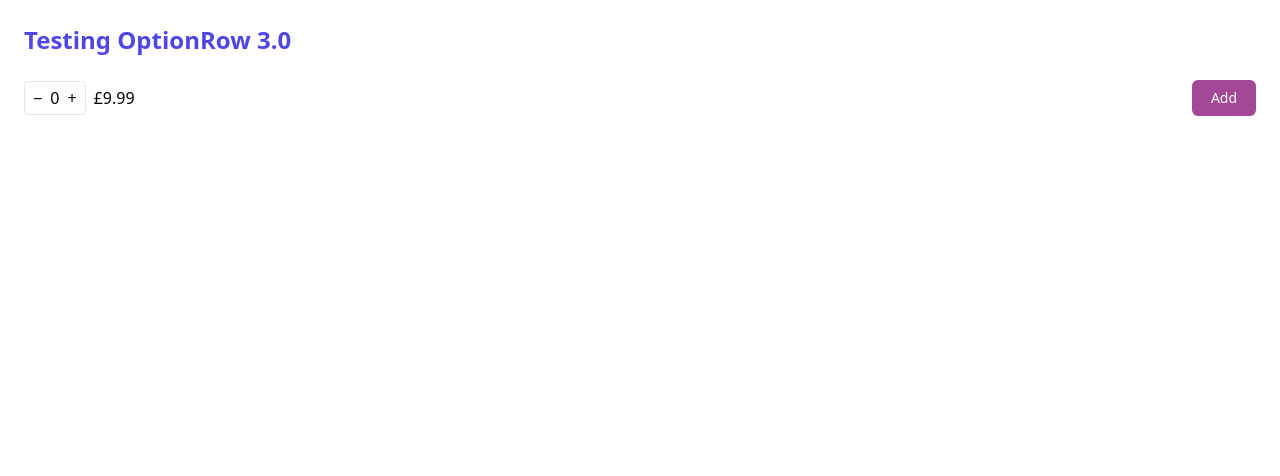
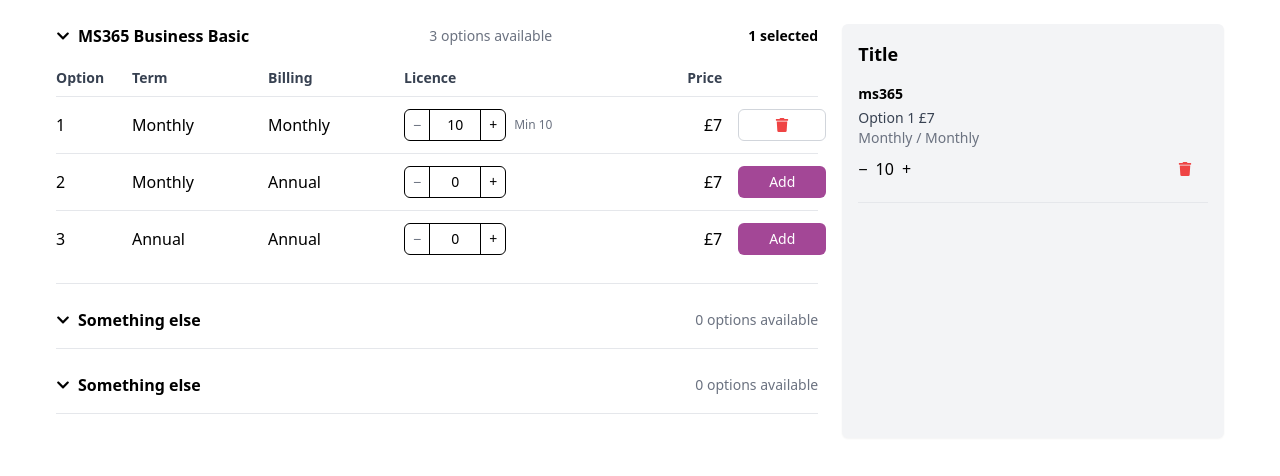
Before and after one commit to ellroberts/bi-directional-v3-public, a React (Vite) app: page / in a window 1280 px wide. Shown: the top 476 px of the page. Built offline with nearby package versions, Linux system fonts and the light colour scheme.

Commit message:
tested tailwind colours on all files

```diff
--- /dev/null
+++ b/src/App-v3-old.jsx
@@ -0,0 +1,24 @@
+import { PlanProvider } from './components/PlanContext';
+import OptionRow from './components/OptionRow';
+
+export default function App() {
+  return (
+    <PlanProvider>
+      <div className="p-6 space-y-6">
+        <h1 className="text-2xl font-bold text-indigo-600">
+          Testing OptionRow 3.0
+        </h1>
+        <OptionRow
+          groupId="test-group"
+          option={{
+            id: 'opt-1',
+            name: 'Sample Option',
+            price: 9.99,
+            qty: 3,
+            min: 1,
+          }}
+        />
+      </div>
+    </PlanProvider>
+  );
+}
--- a/src/App.jsx
+++ b/src/App.jsx
@@ -1,25 +1,20 @@
 import React from "react";
-import { PlanProvider } from './components/PlanContext';
-import OptionRow from './components/OptionRow';
 import LeftPanel from "./components/LeftPanel";
+import RightPanel from "./components/RightPanel";
+import { PlanProvider } from "./components/PlanContext";
 
 export default function App() {
   return (
     <PlanProvider>
-      <div className="p-6 space-y-6">
-        <h1 className="text-2xl font-bold text-indigo-600">
-          Testing OptionRow 3.0
-        </h1>
-        <OptionRow
-          groupId="test-group"
-          option={{
-            id: 'opt-1',
-            name: 'Sample Option',
-            price: 9.99,
-            qty: 3,
-            min: 1,
-          }}
-        />
+      <div className="max-w-[1200px] mx-auto px-4 py-6">
+        <div className="flex flex-col md:flex-row gap-6">
+          <div className="w-full md:w-2/3">
+            <LeftPanel />
+          </div>
+          <div className="w-full md:w-1/3 bg-gray-100 p-4 rounded-md shadow-sm">
+            <RightPanel />
+          </div>
+        </div>
       </div>
     </PlanProvider>
   );
```
